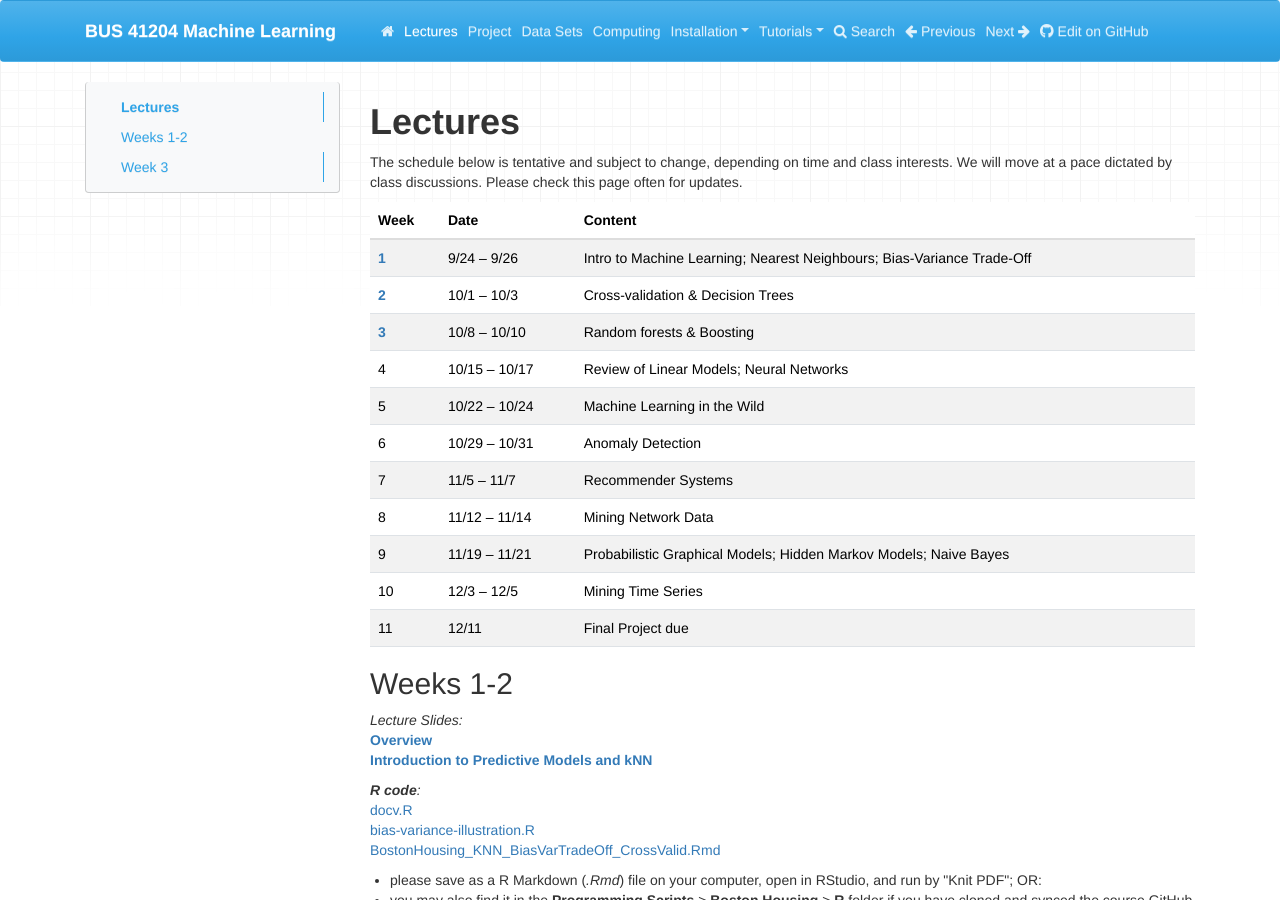
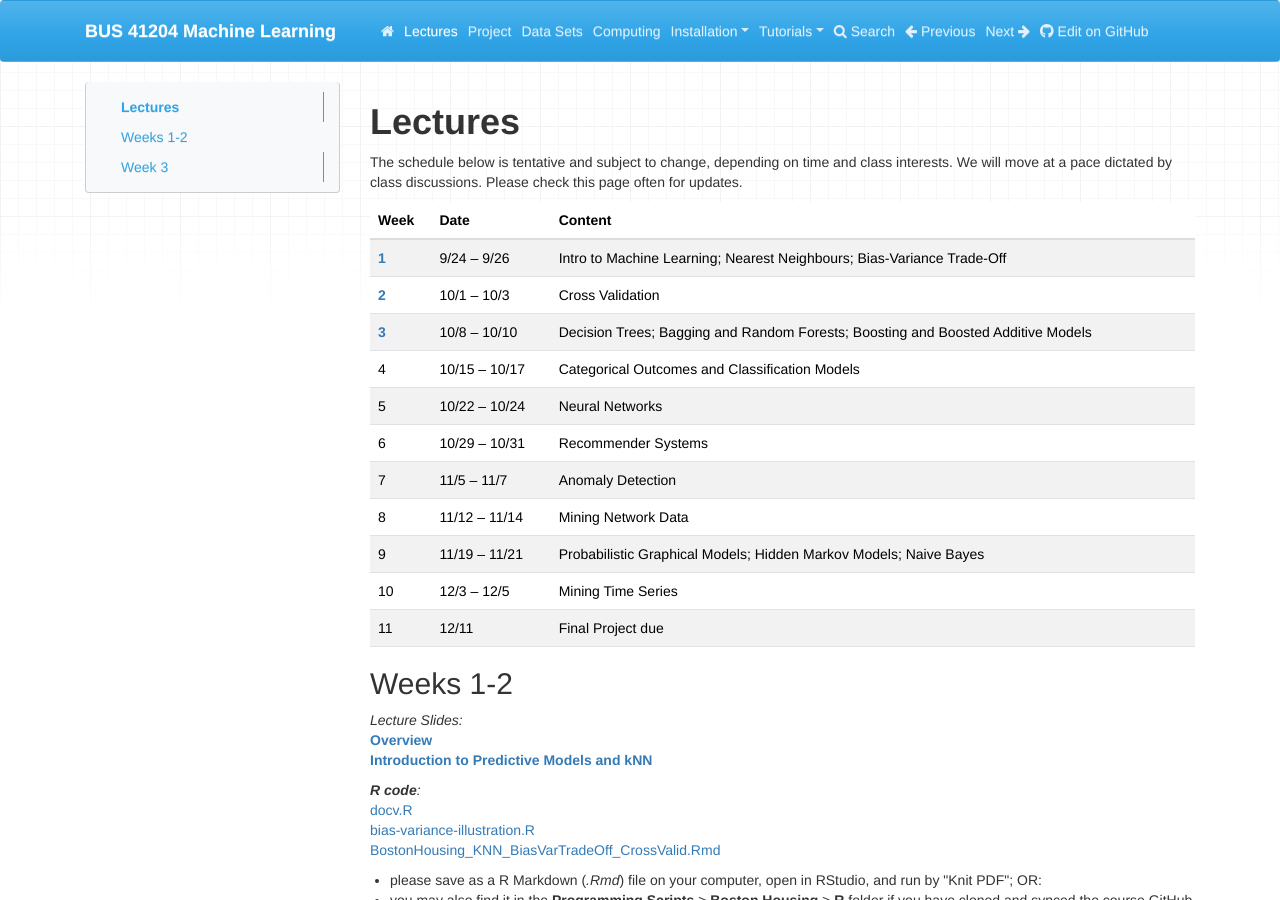
Before and after one commit to ChicagoBoothML/MachineLearning_Fall2015, an MkDocs documentation site: the page built from docs/Syllabus.md, in a window 1280 px wide and 900 px high. Built offline with MkDocs 1.6.1, drawn with Linux system fonts in a browser that asks for light colours; nearby versions of some CDN libraries; old or Windows-style settings are respelled for this version of MkDocs.

Commit message:
update Syllabus

```diff
--- a/docs/Syllabus.md
+++ b/docs/Syllabus.md
@@ -3,19 +3,19 @@
 The schedule below is tentative and subject to change, depending on time and class interests.
 We will move at a pace dictated by class discussions. Please check this page often for updates.
 
-| Week                | Date                | Content                                                                 |
-|:--------------------|:--------------------|:------------------------------------------------------------------------|
-| [**1**](#weeks-1-2) | 9/24 &ndash; 9/26   | Intro to  Machine Learning; Nearest Neighbours; Bias-Variance Trade-Off |
-| [**2**](#weeks-1-2) | 10/1 &ndash; 10/3   | Cross-validation & Decision Trees                                       |
-| [**3**](#week-3)    | 10/8 &ndash; 10/10  | Random forests & Boosting                                               |
-| 4                   | 10/15 &ndash; 10/17 | Review of Linear Models; Neural Networks                                |
-| 5                   | 10/22 &ndash; 10/24 | Machine Learning in the Wild                                            |
-| 6                   | 10/29 &ndash; 10/31 | Anomaly Detection                                                       |
-| 7                   | 11/5 &ndash; 11/7   | Recommender Systems                                                     |
-| 8                   | 11/12 &ndash; 11/14 | Mining Network Data                                                     |
-| 9                   | 11/19 &ndash; 11/21 | Probabilistic Graphical Models; Hidden Markov Models; Naive Bayes       |
-| 10                  | 12/3 &ndash; 12/5   | Mining Time Series                                                      |
-| 11                  | 12/11               | Final Project due                                                       |
+| Week                | Date                | Content                                                                          |
+|:--------------------|:--------------------|:---------------------------------------------------------------------------------|
+| [**1**](#weeks-1-2) | 9/24 &ndash; 9/26   | Intro to  Machine Learning; Nearest Neighbours; Bias-Variance Trade-Off          |
+| [**2**](#weeks-1-2) | 10/1 &ndash; 10/3   | Cross Validation                                                                 |
+| [**3**](#week-3)    | 10/8 &ndash; 10/10  | Decision Trees; Bagging and Random Forests; Boosting and Boosted Additive Models |
+| 4                   | 10/15 &ndash; 10/17 | Categorical Outcomes and Classification Models                                   |
+| 5                   | 10/22 &ndash; 10/24 | Neural Networks                                                                  |
+| 6                   | 10/29 &ndash; 10/31 | Recommender Systems                                                              |
+| 7                   | 11/5 &ndash; 11/7   | Anomaly Detection                                                                |
+| 8                   | 11/12 &ndash; 11/14 | Mining Network Data                                                              |
+| 9                   | 11/19 &ndash; 11/21 | Probabilistic Graphical Models; Hidden Markov Models; Naive Bayes                |
+| 10                  | 12/3 &ndash; 12/5   | Mining Time Series                                                               |
+| 11                  | 12/11               | Final Project due                                                                |
 
 
 ## Weeks 1-2
```
